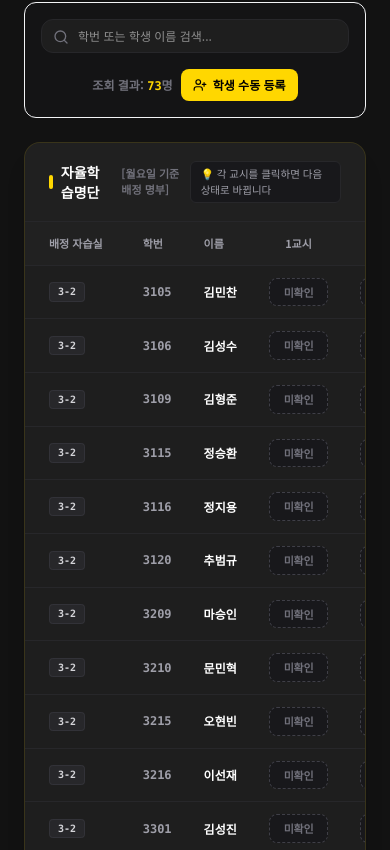
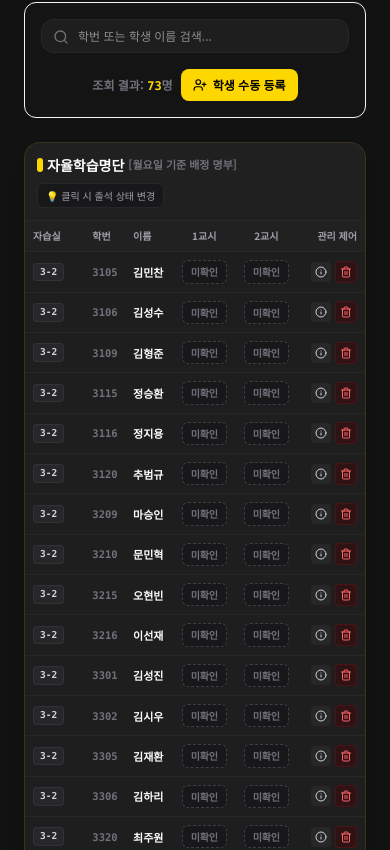
Before and after one commit to ronnyyoon/3rdgradePrivateStudyRegister, a React (Vite) app: page / in a window 390 px wide. Shown: the part 1214-2064 px from the top of the page. Built offline with nearby package versions, Linux system fonts and the light colour scheme.

Commit message:
feat(ui): improve responsive layout for attendance list
Adjust the header layout of the attendance list to improve readability on mobile devices by using flexible components and responsive text labels.

```diff
--- a/src/App.tsx
+++ b/src/App.tsx
@@ -962,15 +962,16 @@ export default function App() {
 
               {/* [요구사항 5, 6, 7] 자율학습명단 메인 리스트 보드 */}
               <div className="bg-[#1E1E1E] rounded-2xl border border-[rgba(255,215,0,0.12)] overflow-hidden shadow-xl">
-                <div className="px-6 py-4.5 border-b border-zinc-800 bg-[#262626]/30 flex items-center justify-between">
-                  <h3 className="text-sm font-bold text-white flex items-center space-x-2">
+                <div className="px-3 sm:px-6 py-3 sm:py-4.5 border-b border-zinc-800 bg-[#262626]/30 flex flex-col sm:flex-row sm:items-center justify-between gap-2">
+                  <h3 className="text-sm font-bold text-white flex items-center flex-wrap gap-1 sm:gap-2">
                     <span className="w-1.5 h-3.5 bg-[var(--color-point-yellow)] rounded-full" />
                     <span>자율학습명단</span>
-                    <span className="ml-1 text-[11px] text-zinc-500">[{activeTabDay}요일 기준 배정 명부]</span>
+                    <span className="text-[11px] text-zinc-500">[{activeTabDay}요일 기준 배정 명부]</span>
                   </h3>
 
-                  <span className="text-[10.5px] text-zinc-400 bg-zinc-900 px-2.5 py-1 rounded-md font-medium border border-zinc-800">
-                    💡 각 교시를 클릭하면 다음 상태로 바뀝니다
+                  <span className="text-[10px] sm:text-[10.5px] text-zinc-400 bg-zinc-900 px-2 py-1 rounded-md font-medium border border-zinc-800 self-start sm:self-auto">
+                    <span className="hidden sm:inline">💡 각 교시를 클릭하면 다음 상태로 바뀝니다</span>
+                    <span className="inline sm:hidden">💡 클릭 시 출석 상태 변경</span>
                   </span>
                 </div>
 
@@ -978,16 +979,16 @@ export default function App() {
                 <div className="overflow-x-auto">
                   <table className="w-full text-left border-collapse">
                     <thead>
-                      <tr className="bg-[#262626]/40 border-b border-zinc-800 text-[11px] font-bold text-zinc-400 leading-none">
-                        <th className="py-4 px-6 whitespace-nowrap">배정 자습실</th>
-                        <th className="py-4 px-4 whitespace-nowrap">학번</th>
-                        <th className="py-4 px-4 whitespace-nowrap">이름</th>
-                        <th className="py-4 px-4 text-center whitespace-nowrap">1교시</th>
-                        <th className="py-4 px-4 text-center whitespace-nowrap">2교시</th>
+                      <tr className="bg-[#262626]/40 border-b border-zinc-800 text-[10px] sm:text-[11px] font-bold text-zinc-400 leading-none">
+                        <th className="py-2.5 sm:py-4 px-2 sm:px-6 whitespace-nowrap">자습실</th>
+                        <th className="py-2.5 sm:py-4 px-1.5 sm:px-4 whitespace-nowrap">학번</th>
+                        <th className="py-2.5 sm:py-4 px-1.5 sm:px-4 whitespace-nowrap">이름</th>
+                        <th className="py-2.5 sm:py-4 px-1.5 sm:px-4 text-center whitespace-nowrap">1교시</th>
+                        <th className="py-2.5 sm:py-4 px-1.5 sm:px-4 text-center whitespace-nowrap">2교시</th>
                         {activeTabDay === '수' && (
-                          <th className="py-4 px-4 text-center whitespace-nowrap">3교시</th>
+                          <th className="py-2.5 sm:py-4 px-1.5 sm:px-4 text-center whitespace-nowrap">3교시</th>
                         )}
-                        <th className="py-4 px-6 text-right whitespace-nowrap">관리 제어</th>
+                        <th className="py-2.5 sm:py-4 px-2 sm:px-6 text-right whitespace-nowrap">관리 제어</th>
                       </tr>
                     </thead>
                     <tbody className="divide-y divide-zinc-800 text-xs">
@@ -1011,9 +1012,9 @@ export default function App() {
                               }`}
                             >
                               {/* 요주의 교실 및 경고 마킹 */}
-                              <td className="py-3 px-6 whitespace-nowrap">
-                                <span className="flex items-center space-x-2">
-                                  <span className={`px-2 py-0.5 rounded text-[10px] font-bold font-mono ${
+                              <td className="py-2 sm:py-3 px-2 sm:px-6 whitespace-nowrap">
+                                <span className="flex items-center space-x-1 sm:space-x-2">
+                                  <span className={`px-1.5 sm:px-2 py-0.5 rounded text-[9.5px] sm:text-[10px] font-bold font-mono ${
                                     student.classroom === '셀터디'
                                       ? 'bg-purple-950/45 text-purple-400 border border-purple-800/30'
                                       : 'bg-zinc-800 text-zinc-300 border border-zinc-700/50'
@@ -1022,33 +1023,34 @@ export default function App() {
                                   </span>
 
                                   {hasWarning && (
-                                    <span className="flex items-center space-x-0.5 bg-red-950 text-red-400 border border-red-900/50 px-1.5 py-0.5 rounded text-[9.5px] font-bold animate-pulse">
-                                      <span>⚠️ 경고</span>
+                                    <span className="flex items-center space-x-0.5 bg-red-950 text-red-400 border border-red-900/50 px-1 sm:px-1.5 py-0.5 rounded text-[9px] sm:text-[9.5px] font-bold animate-pulse" title="경고 대상자">
+                                      <span>⚠️</span>
+                                      <span className="hidden sm:inline">경고</span>
                                     </span>
                                   )}
                                 </span>
                               </td>
 
-                              {/* 학번 (구 성별 컬럼 완전 삭제 처리) */}
-                              <td className="py-3 px-4 font-mono font-semibold text-zinc-400 whitespace-nowrap">
+                              {/* 학번 */}
+                              <td className="py-2 sm:py-3 px-1.5 sm:px-4 font-mono font-semibold text-zinc-500 text-[10.5px] sm:text-xs whitespace-nowrap">
                                 {student.studentId}
                               </td>
 
-                              {/* 이름 (클릭 세부 연혁 표출 트리거) */}
-                              <td className="py-3 px-4 whitespace-nowrap">
+                              {/* 이름 */}
+                              <td className="py-2 sm:py-3 px-1.5 sm:px-4 whitespace-nowrap">
                                 <button
                                   onClick={() => openStudentDetail(student)}
-                                  className="font-bold text-white hover:text-[var(--color-point-yellow)] transition hover:underline cursor-pointer text-left focus:outline-none whitespace-nowrap inline-block"
+                                  className="font-bold text-white hover:text-[var(--color-point-yellow)] transition hover:underline cursor-pointer text-left focus:outline-none text-[11px] sm:text-xs whitespace-nowrap inline-block"
                                 >
                                   {student.name}
                                 </button>
                               </td>
 
                               {/* 1교시 출석 상태 블록 */}
-                              <td className="py-3 px-4 text-center whitespace-nowrap">
+                              <td className="py-2 sm:py-3 px-1.5 sm:px-4 text-center whitespace-nowrap">
                                 <button
                                   onClick={() => handlePeriodClick(student.id, activeTabDay, 'p1')}
-                                  className={`px-3.5 py-1.5 rounded-lg text-[11px] font-bold tracking-tight inline-block cursor-pointer transition focus:scale-95 whitespace-nowrap ${getStatusBadgeStyle(
+                                  className={`px-2 sm:px-3.5 py-1 sm:py-1.5 rounded-md sm:rounded-lg text-[10px] sm:text-[11px] font-bold tracking-tight inline-block cursor-pointer transition focus:scale-95 whitespace-nowrap ${getStatusBadgeStyle(
                                     student.attendance[activeTabDay]?.p1 || '미확인'
                                   )}`}
                                 >
@@ -1057,10 +1059,10 @@ export default function App() {
                               </td>
 
                               {/* 2교시 출석 상태 블록 */}
-                              <td className="py-3 px-4 text-center whitespace-nowrap">
+                              <td className="py-2 sm:py-3 px-1.5 sm:px-4 text-center whitespace-nowrap">
                                 <button
                                   onClick={() => handlePeriodClick(student.id, activeTabDay, 'p2')}
-                                  className={`px-3.5 py-1.5 rounded-lg text-[11px] font-bold tracking-tight inline-block cursor-pointer transition focus:scale-95 whitespace-nowrap ${getStatusBadgeStyle(
+                                  className={`px-2 sm:px-3.5 py-1 sm:py-1.5 rounded-md sm:rounded-lg text-[10px] sm:text-[11px] font-bold tracking-tight inline-block cursor-pointer transition focus:scale-95 whitespace-nowrap ${getStatusBadgeStyle(
                                     student.attendance[activeTabDay]?.p2 || '미확인'
                                   )}`}
                                 >
@@ -1070,10 +1072,10 @@ export default function App() {
 
                               {/* [요구사항 7] 수요일 3교시 출석 상태 블록 */}
                               {activeTabDay === '수' && (
-                                <td className="py-3 px-4 text-center whitespace-nowrap">
+                                <td className="py-2 sm:py-3 px-1.5 sm:px-4 text-center whitespace-nowrap">
                                   <button
                                     onClick={() => handlePeriodClick(student.id, '수', 'p3')}
-                                    className={`px-3.5 py-1.5 rounded-lg text-[11px] font-bold tracking-tight inline-block cursor-pointer transition focus:scale-95 whitespace-nowrap ${getStatusBadgeStyle(
+                                    className={`px-2 sm:px-3.5 py-1 sm:py-1.5 rounded-md sm:rounded-lg text-[10px] sm:text-[11px] font-bold tracking-tight inline-block cursor-pointer transition focus:scale-95 whitespace-nowrap ${getStatusBadgeStyle(
                                       student.attendance['수']?.p3 || '미확인'
                                     )}`}
                                   >
@@ -1083,21 +1085,21 @@ export default function App() {
                               )}
 
                               {/* 연계 관리 제어 설정 */}
-                              <td className="py-3 px-6 text-right whitespace-nowrap">
-                                <div className="flex items-center justify-end space-x-1.5">
+                              <td className="py-2 sm:py-3 px-2 sm:px-6 text-right whitespace-nowrap">
+                                <div className="flex items-center justify-end space-x-1 sm:space-x-1.5">
                                   <button
                                     onClick={() => openStudentDetail(student)}
-                                    className="p-1.5 bg-zinc-800 hover:bg-zinc-700 text-zinc-300 rounded hover:text-white transition cursor-pointer"
+                                    className="p-1 sm:p-1.5 bg-zinc-800 hover:bg-zinc-700 text-zinc-300 rounded hover:text-white transition cursor-pointer"
                                     title="상세 일치 연혁"
                                   >
-                                    <Info className="w-3.5 h-3.5" />
+                                    <Info className="w-3 h-3 sm:w-3.5 sm:h-3.5" />
                                   </button>
                                   <button
                                     onClick={() => handleDeleteStudent(student.id, student.name)}
-                                    className="p-1.5 bg-red-950/45 hover:bg-red-950 text-red-400 rounded transition cursor-pointer"
+                                    className="p-1 sm:p-1.5 bg-red-950/45 hover:bg-red-950 border border-red-900/30 text-red-400 rounded transition cursor-pointer"
                                     title="영구 삭제 제명"
                                   >
-                                    <Trash2 className="w-3.5 h-3.5" />
+                                    <Trash2 className="w-3 h-3 sm:w-3.5 sm:h-3.5" />
                                   </button>
                                 </div>
                               </td>
```
